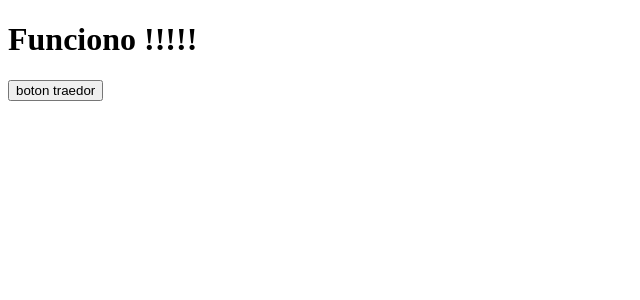
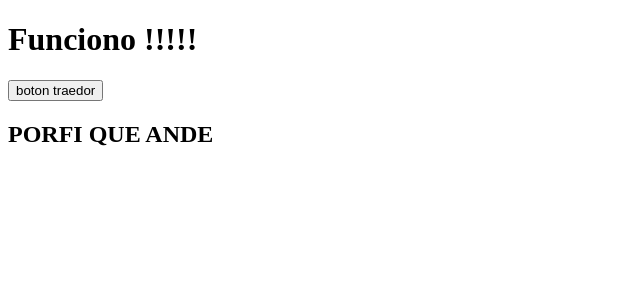
Before and after one commit to ortega-pablo/Final-Project, a React (Create React App) app in the folder client/: page / in a window 1280 px wide. Shown: the top 300 px of the page, without its empty margins (0-640 px from the left). Built offline with nearby package versions, Linux system fonts and the light colour scheme.

Commit message:
Una prueba de pull requests

```diff
--- a/client/src/App.js
+++ b/client/src/App.js
@@ -26,6 +26,7 @@ function App() {
           return(<h2>{p.nombre}</h2>)
         })
       }
+      <h2> PORFI QUE ANDE </h2>
     </div>
   );
 }
```
